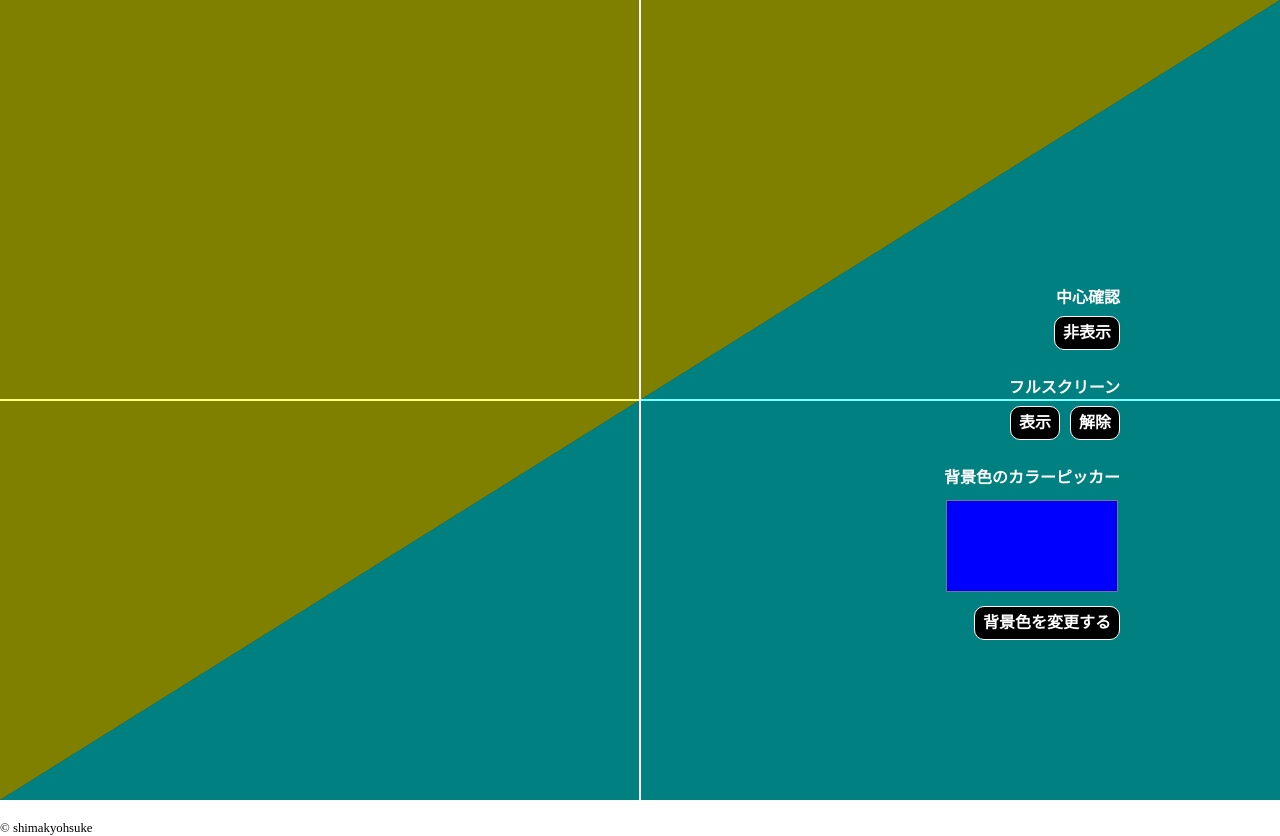
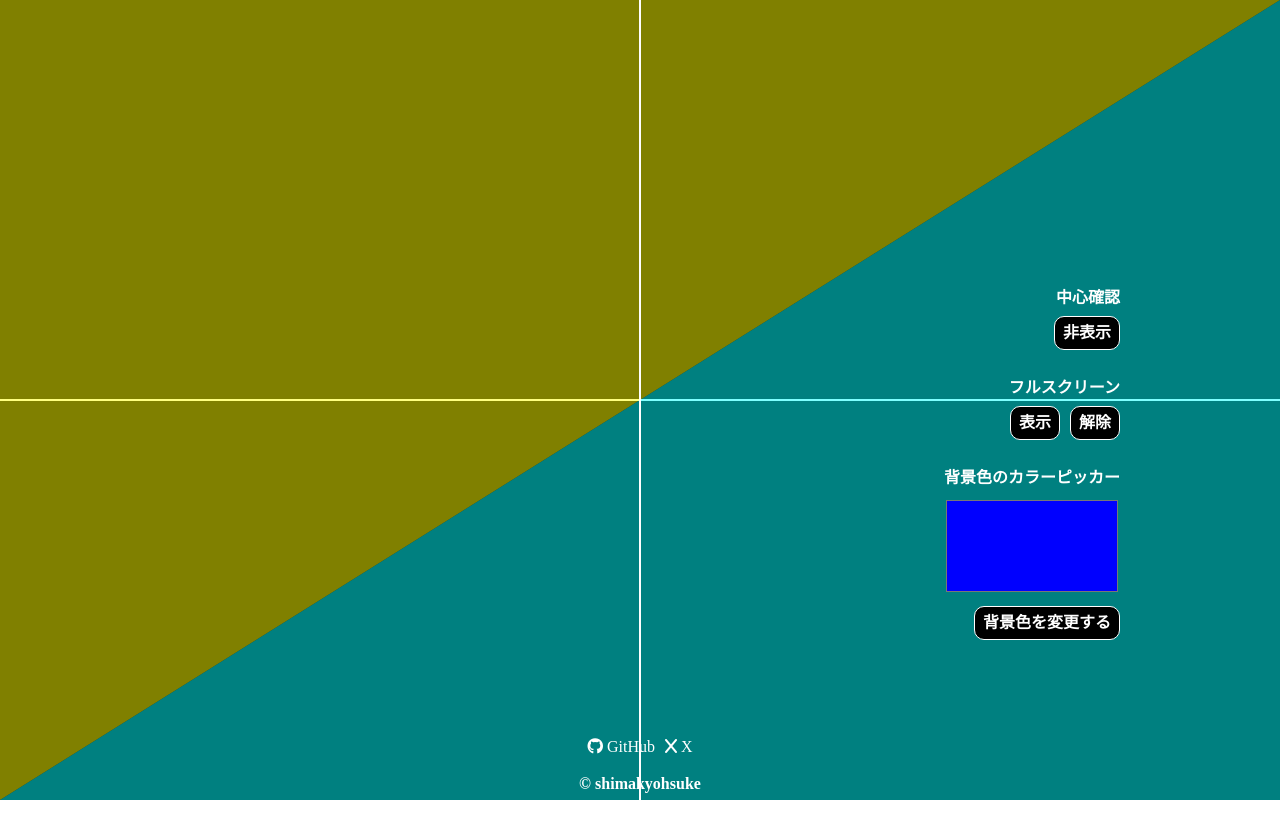
Before and after one commit to shimakyohsuke/monitor-check, a plain HTML site: page dist/index.html in a window 1280 px wide. After the commit the page ends 800 px from the top, so only its background shows below. Drawn offline with Linux system fonts and the light colour scheme; some packages are replaced by stand-ins of ours.

Commit message:
Add web fonts

```diff
--- a/dist/index.html
+++ b/dist/index.html
@@ -6,6 +6,7 @@
     <title>モニターのセンター位置とか画面の色を一色にして汚れを確認する</title>
     <link rel="stylesheet" href="https://unpkg.com/ress/dist/ress.min.css" />
     <link rel="stylesheet" href="style.css" />
+    <script src="https://kit.fontawesome.com/5a7bcf81d4.js" crossorigin="anonymous"></script>
     <script src="main.js"></script>
   </head>
 
@@ -33,11 +34,18 @@
         </div>
       </div>
     </div>
-    <footer>
-      <ul>
-        <li><a href="https://github.com/shimakyohsuke/monitor-check"></a></li>
-      </ul>
-      <small>&copy; shimakyohsuke</small>
+    <footer id="footer">
+      <nav>
+        <ul id="footer-nav">
+          <li>
+            <a href="https://github.com/shimakyohsuke/monitor-check"><i class="fa-brands fa-github"></i> GitHub</a>
+          </li>
+          <li>
+            <a href="https://x.com/shima_x_o"><i class="fa-solid fa-x"></i> X</a>
+          </li>
+        </ul>
+      </nav>
+      <small id="footer-copy">&copy; shimakyohsuke</small>
     </footer>
   </body>
 </html>
--- a/dist/style.css
+++ b/dist/style.css
@@ -126,3 +126,41 @@ button {
   line-height: 1;
   background: #000;
 }
+
+#footer {
+  position: fixed;
+  bottom: 0;
+  left: 0;
+  z-index: 1000;
+  width: 100%;
+  padding: .5em 0;
+  display: flex;
+  flex-direction: column;
+  justify-content: center;
+  align-items: center;
+  gap: 20px;
+}
+
+#footer-nav {
+  width: 100%;
+  display: flex;
+  flex-direction: row;
+  justify-content: center;
+  align-items: center;
+  list-style: none;
+  gap: 10px;
+}
+
+#footer-nav li a {
+  color: #FFF;
+  font-size: 1em;
+  line-height: 1;
+  text-decoration: none;
+}
+
+#footer-copy {
+  font-weight: bold;
+  color: #FFF;
+  font-size: 1em;
+  line-height: 1;
+}
```
Also changed, not shown: 1 other file.
